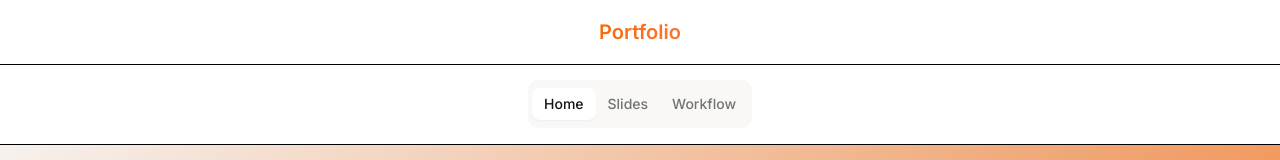
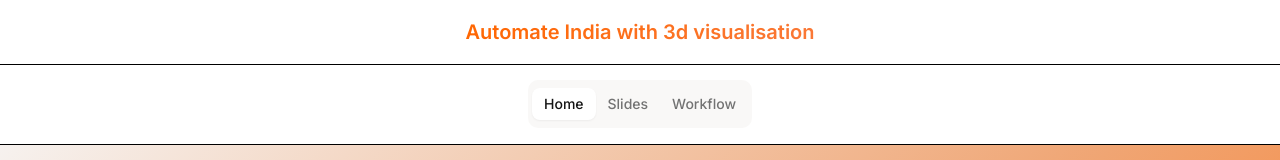
Before and after one commit to merajstack/Automate-India, a React (Vite) app: page / in a window 1280 px wide. Shown: the top 160 px of the page. Built offline with nearby package versions, Linux system fonts and the light colour scheme; the HTML template or start-up script is replaced by a standard one.

Commit message:
Change title to "Automate India"

```diff
--- a/src/pages/Index.tsx
+++ b/src/pages/Index.tsx
@@ -11,7 +11,7 @@ const Index = () => {
         <div className="container-custom">
           <div className="flex items-center justify-center h-14 sm:h-16 px-4 sm:px-6">
             <div className="font-semibold text-lg sm:text-xl gradient-text text-center">
-              Portfolio
+              Automate India with 3d visualisation
             </div>
           </div>
         </div>
```
